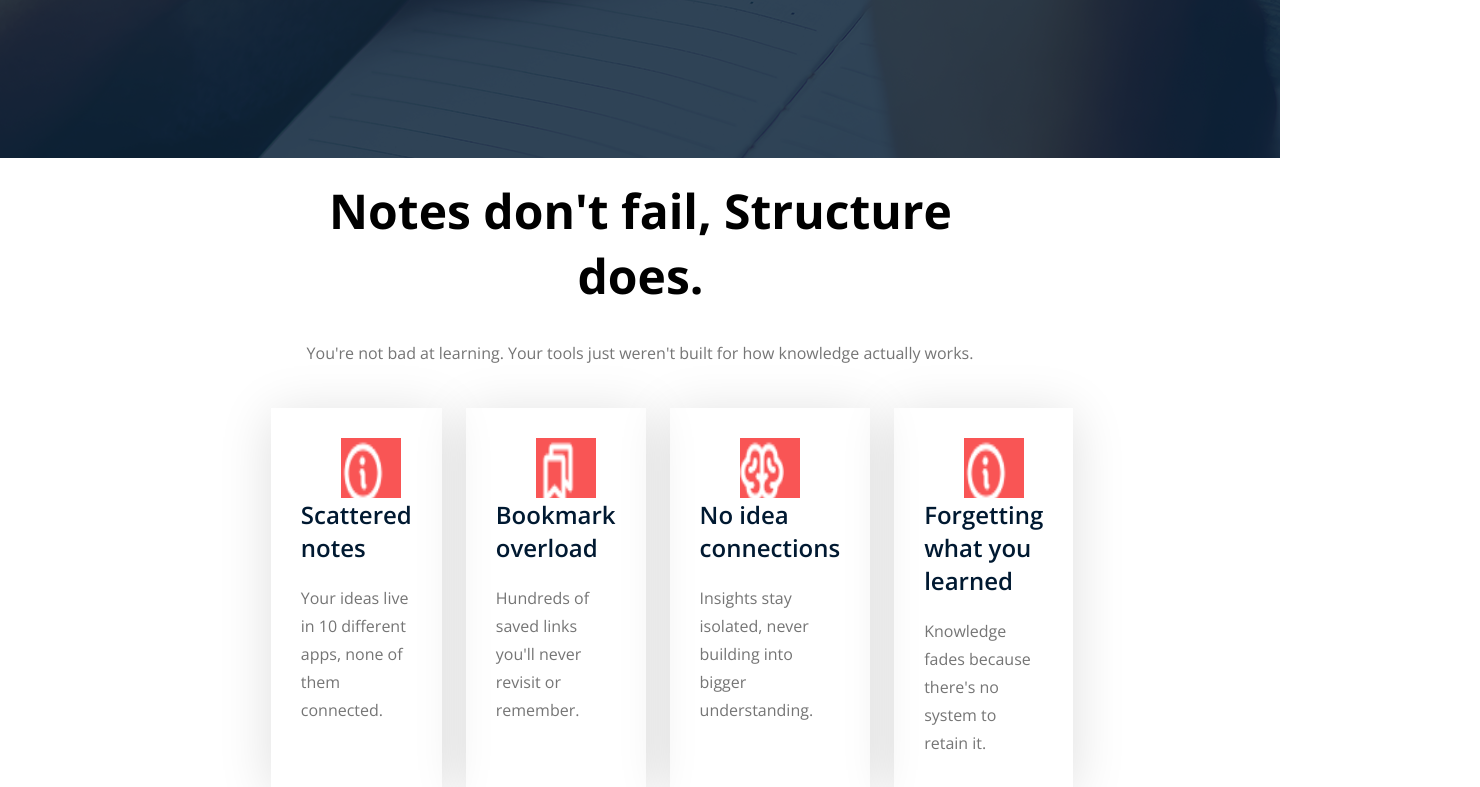
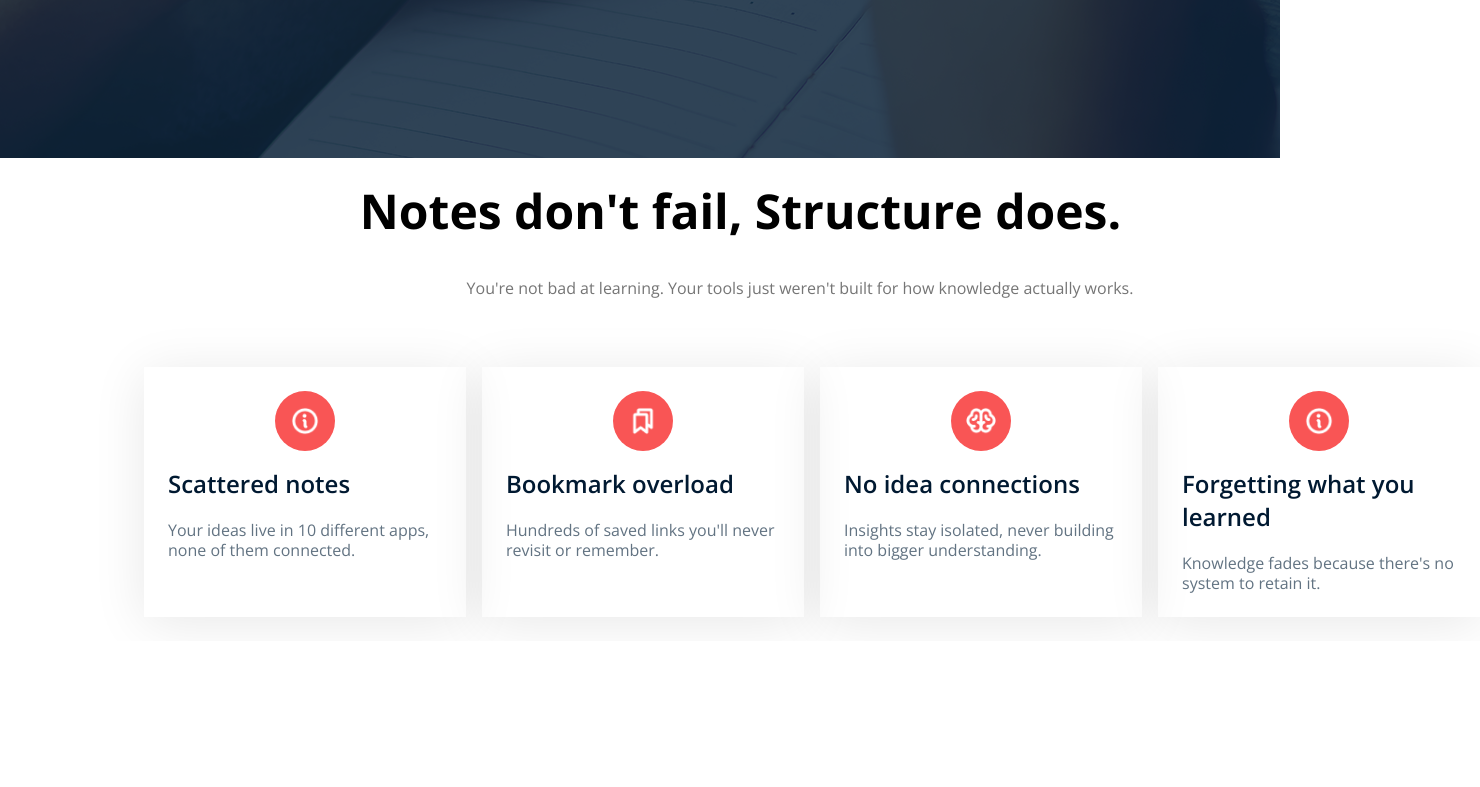
Before and after one commit to Tithe-cast/B13-A1, a plain HTML site: page index.html in a window 1280 px wide. Shown: the part 605-1392 px from the top of the page, 1480 px wide, since content can reach past the window. After the commit the page ends 1246 px from the top, so only its background shows below. Drawn offline with nearby package versions, Linux system fonts and the light colour scheme.

Commit message:
third commit

```diff
--- a/index.html
+++ b/index.html
@@ -7,6 +7,7 @@
 <link rel="preconnect" href="https://fonts.gstatic.com" crossorigin>
 <link href="https://fonts.googleapis.com/css2?family=Inter:ital,opsz,wght@0,14..32,100..900;1,14..32,100..900&family=Open+Sans:ital,wght@0,300..800;1,300..800&display=swap" rel="stylesheet">
 <link rel="stylesheet" href="./style.css">
+<link rel="stylesheet" href="https://cdnjs.cloudflare.com/ajax/libs/font-awesome/6.5.1/css/all.min.css">
     <title>Assignment 01</title>
 </head>
 <body class="font-open-sans ">
--- a/style.css
+++ b/style.css
@@ -21,16 +21,18 @@
     cursor: pointer;
 }
 .section-heading{
-    max-width: 827px;
+    max-width: 1360px;
     text-align: center;
 
 }
 .section-heading h2{
+    margin: 120px;
     font-size:48px ;
     font-weight: 700;
     margin-top: 20px;
     margin-bottom: 30px;
     margin-left: 1px;
+    text-align: center;
 }
 .section-heading p{
     font-size:16px ;
@@ -154,41 +156,44 @@ nav .menu a {
 
 
 #features .features-container{
-    width: 71%;
-    max-width:1140px ;
+    width: 1360px;
+    max-width:1360px ;
     margin: 0 auto;
 
 }
 #features .features-container .features-box{
     display: flex;
-    gap: 24px;
-
-
+    padding: 24px;
+    gap: 16px;
+    border-radius: 8px;
 }
 .features-box .features-card{
     /*border: 1px solid;*/
-    box-shadow: 0 6px 50px 0 #00000022;
-    padding: 30px;
-    max-width: 267px;
+    box-shadow: 0 6px 50px 0 #00000018;
+    padding: 24px;
+    max-width: 322px;
+    gap: 16px;
 
 }
-.features-card img{
-    max-width: 44px;
-    margin-bottom: 30px;
-}
+
 .icon-box{
+
     background-color:#F95555 ;
     width: 60px;
     height: 60px;
+    border-radius: 50%;
+    display: flex;
+    align-items: center;
     justify-content: center;
-    margin-left: 40px;
+    margin-left: 131px;
+    margin:0 auto 16px;
 }
 .icon-box img {
-    width: 70px;
-    height: 70px;
-    margin-bottom: 16px;
+    width: 30px;
+    height: 30px;
 }
 .features-card h4{
+    width: 274px;
 font-size: 24px;
 font-weight: 600;
 color:#001931 ;
@@ -198,6 +203,6 @@ justify-content: center;
 .features-card p{
     font-size: 16px;
     font-weight: 400;
-   color: #757575;
-   line-height: 28px;
+   color: #627382;
+   line-height: 20px;
    }
```
